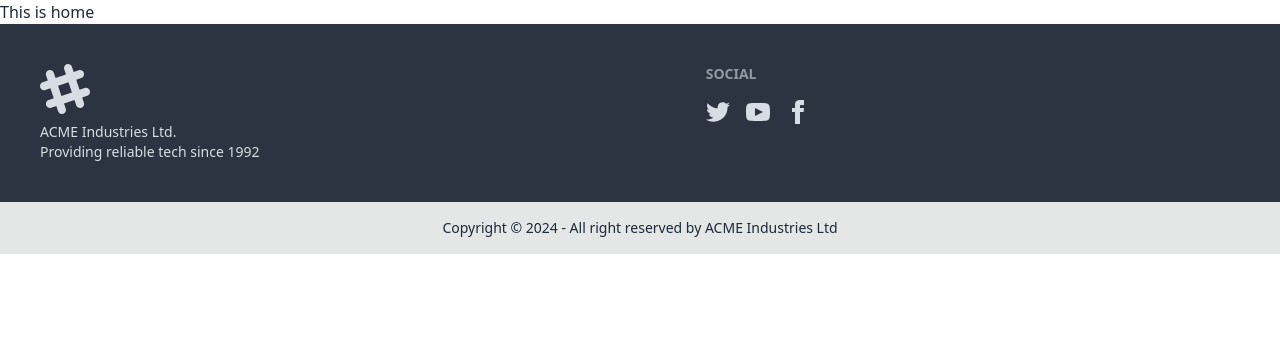
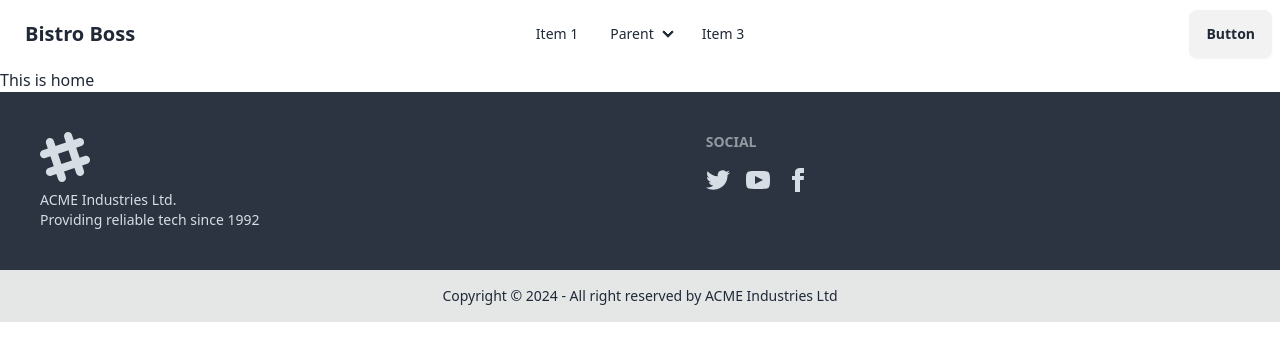
Before and after one commit to Tarin0/bistro-boss-client, a React (Vite) app: page / in a window 1280 px wide. Shown: the top 360 px of the page. Built offline with nearby package versions, Linux system fonts and the light colour scheme.

Commit message:
navbar added

```diff
--- a/src/Layout/Main.jsx
+++ b/src/Layout/Main.jsx
@@ -1,10 +1,12 @@
 
 import { Outlet } from 'react-router-dom';
 import Footer from '../Pages/Shared/Footer';
+import Navbar from '../Pages/Shared/Navbar';
 
 const Main = () => {
     return (
         <div>
+            <Navbar></Navbar>
             <Outlet></Outlet>
             <Footer></Footer>
         </div>
--- a/src/Pages/Shared/Navbar.jsx
+++ b/src/Pages/Shared/Navbar.jsx
@@ -1,7 +1,37 @@
 const Navbar = () => {
     return (
         <div>
+            <div className="navbar bg-base-100">
+                <div className="navbar-start">
+                    <div className="dropdown">
+                        <div tabIndex={0} role="button" className="btn btn-ghost lg:hidden">
+                            <svg xmlns="http://www.w3.org/2000/svg" className="h-5 w-5" fill="none" viewBox="0 0 24 24" stroke="currentColor"><path strokeLinecap="round" strokeLinejoin="round" strokeWidth="2" d="M4 6h16M4 12h8m-8 6h16" /></svg>
+                        </div>
+                        <ul tabIndex={0} className="menu menu-sm dropdown-content mt-3 z-[1] p-2 shadow bg-base-100 rounded-box w-52">
 
+                        </ul>
+                    </div>
+                    <a className="btn btn-ghost text-xl">Bistro Boss</a>
+                </div>
+                <div className="navbar-center hidden lg:flex">
+                    <ul className="menu menu-horizontal px-1">
+                        <li><a>Item 1</a></li>
+                        <li>
+                            <details>
+                                <summary>Parent</summary>
+                                <ul className="p-2">
+                                    <li><a>Submenu 1</a></li>
+                                    <li><a>Submenu 2</a></li>
+                                </ul>
+                            </details>
+                        </li>
+                        <li><a>Item 3</a></li>
+                    </ul>
+                </div>
+                <div className="navbar-end">
+                    <a className="btn">Button</a>
+                </div>
+            </div>
         </div>
     );
 };
```
